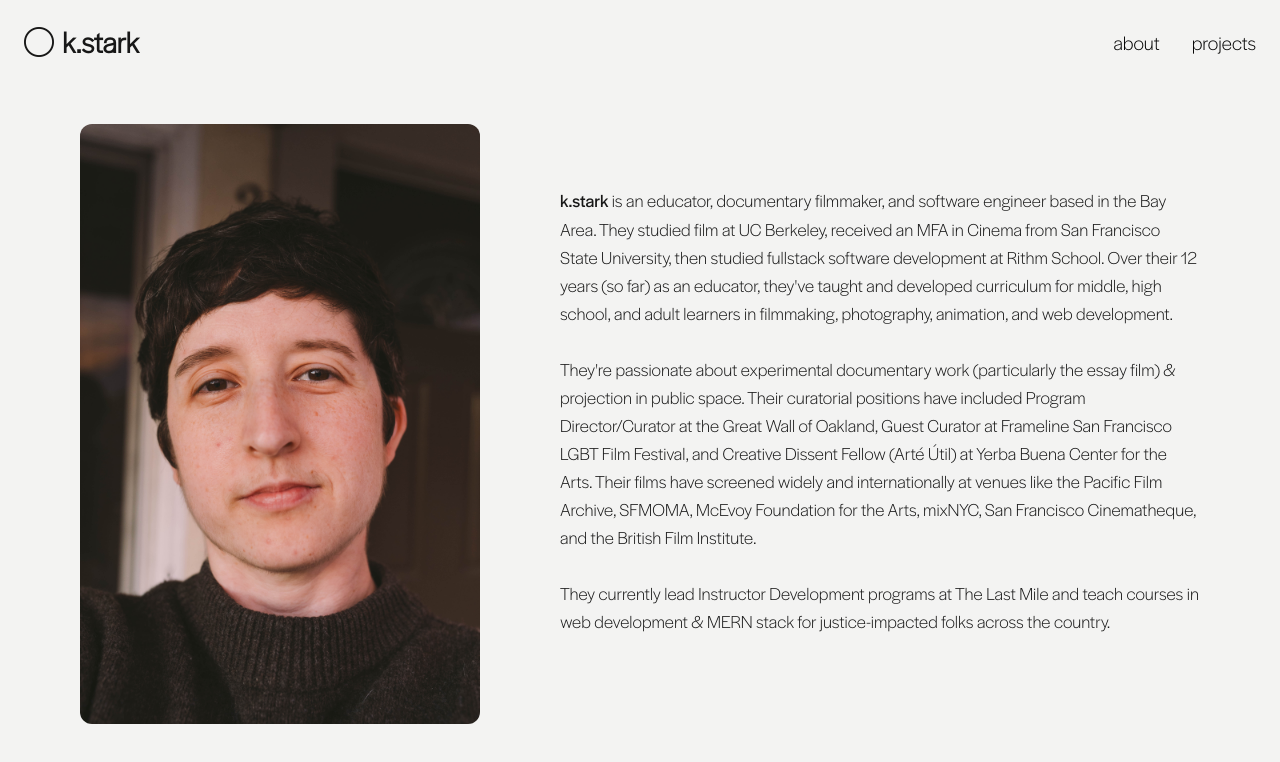
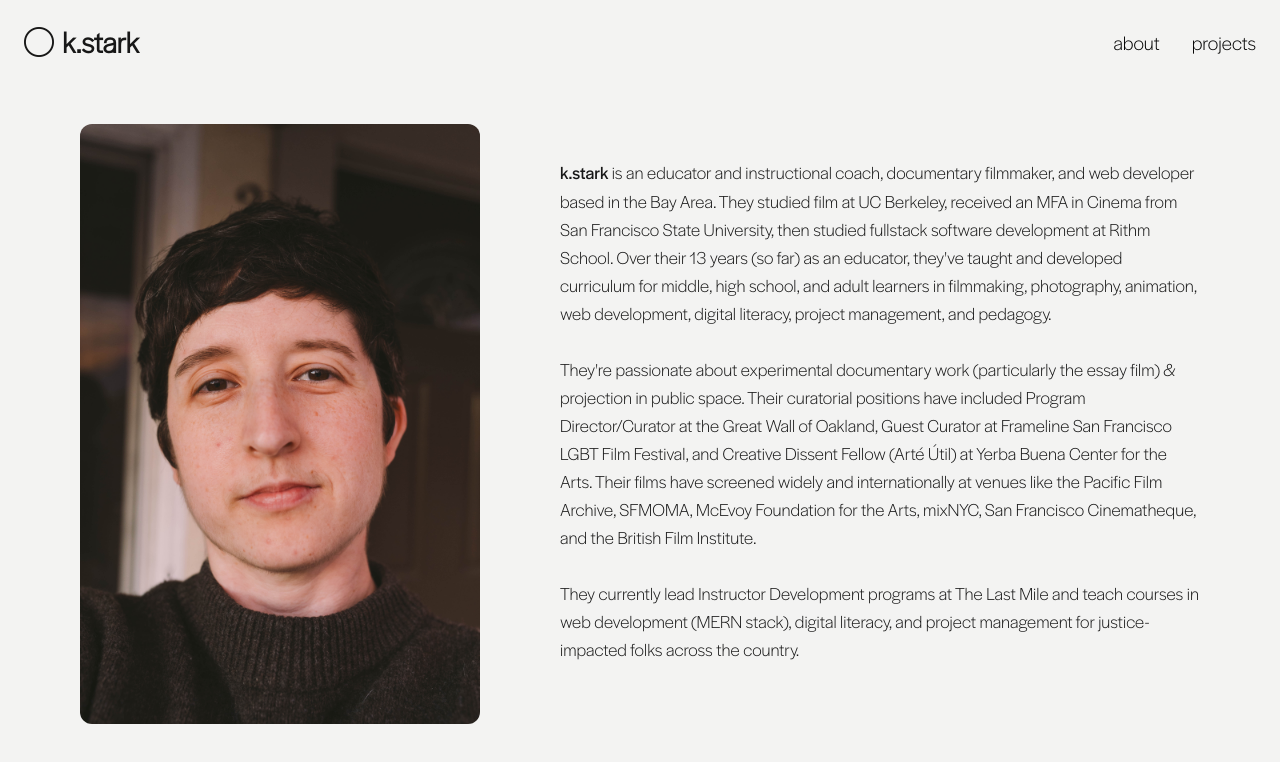
Before and after one commit to karlystark/portfolio-2.0, a Next.js app: page /about in a window 1280 px wide. Shown: the top 762 px of the page. Built offline with nearby package versions, Linux system fonts and the light colour scheme.

Commit message:
updates to about me

```diff
--- a/app/about/page.jsx
+++ b/app/about/page.jsx
@@ -13,14 +13,14 @@ export default function About() {
             />
             <div className="pt-10 md:pt-0 text-lg">
                 <div>
-                    <span id="about-name">k.stark</span> is an <span className="hover:underline hover:decoration-wavy hover:text-[#b71e1e] decoration-2 underline-offset-4">educator</span>, <span className="hover:underline hover:decoration-wavy hover:text-[#b71e1e] decoration-2 underline-offset-4">documentary filmmaker</span>, and <span className="hover:underline hover:decoration-wavy hover:text-[#b71e1e] decoration-2 underline-offset-4">software engineer</span> based in the Bay Area. They studied film at UC Berkeley, received an
-                    MFA in Cinema from San Francisco State University, then studied fullstack software development at Rithm School. Over their 12 years (so far) as an educator, they&apos;ve taught and developed curriculum for middle, high school, and adult learners in filmmaking, photography, animation, and web development.
+                    <span id="about-name">k.stark</span> is an <span className="hover:underline hover:decoration-wavy hover:text-[#b71e1e] decoration-2 underline-offset-4">educator and instructional coach</span>, <span className="hover:underline hover:decoration-wavy hover:text-[#b71e1e] decoration-2 underline-offset-4">documentary filmmaker</span>, and <span className="hover:underline hover:decoration-wavy hover:text-[#b71e1e] decoration-2 underline-offset-4">web developer</span> based in the Bay Area. They studied film at UC Berkeley, received an
+                    MFA in Cinema from San Francisco State University, then studied fullstack software development at Rithm School. Over their 13 years (so far) as an educator, they&apos;ve taught and developed curriculum for middle, high school, and adult learners in filmmaking, photography, animation, web development, digital literacy, project management, and pedagogy.
                     <br></br>
                     <br></br>
                     They&apos;re passionate about experimental documentary work (particularly the essay film) & projection in public space. Their curatorial positions have included Program Director/Curator at the <Link href="https://www.instagram.com/greatwallofoakland/">Great Wall of Oakland</Link>, Guest Curator at Frameline San Francisco LGBT Film Festival, and Creative Dissent Fellow (Arté Útil) at Yerba Buena Center for the Arts. Their films have screened widely and internationally at venues like the Pacific Film Archive, SFMOMA, McEvoy Foundation for the Arts, mixNYC, San Francisco Cinematheque, and the British Film Institute.
                     <br></br>
                     <br></br>
-                    They currently lead Instructor Development programs at <Link href="https://www.thelastmile.org">The Last Mile</Link> and teach courses in web development & MERN stack for justice-impacted folks across the country.
+                    They currently lead Instructor Development programs at <Link href="https://www.thelastmile.org">The Last Mile</Link> and teach courses in web development (MERN stack), digital literacy, and project management for justice-impacted folks across the country.
                 </div>
                 <br></br>
                 {/* <span className="pr-2">find them here to collaborate:</span>
```
